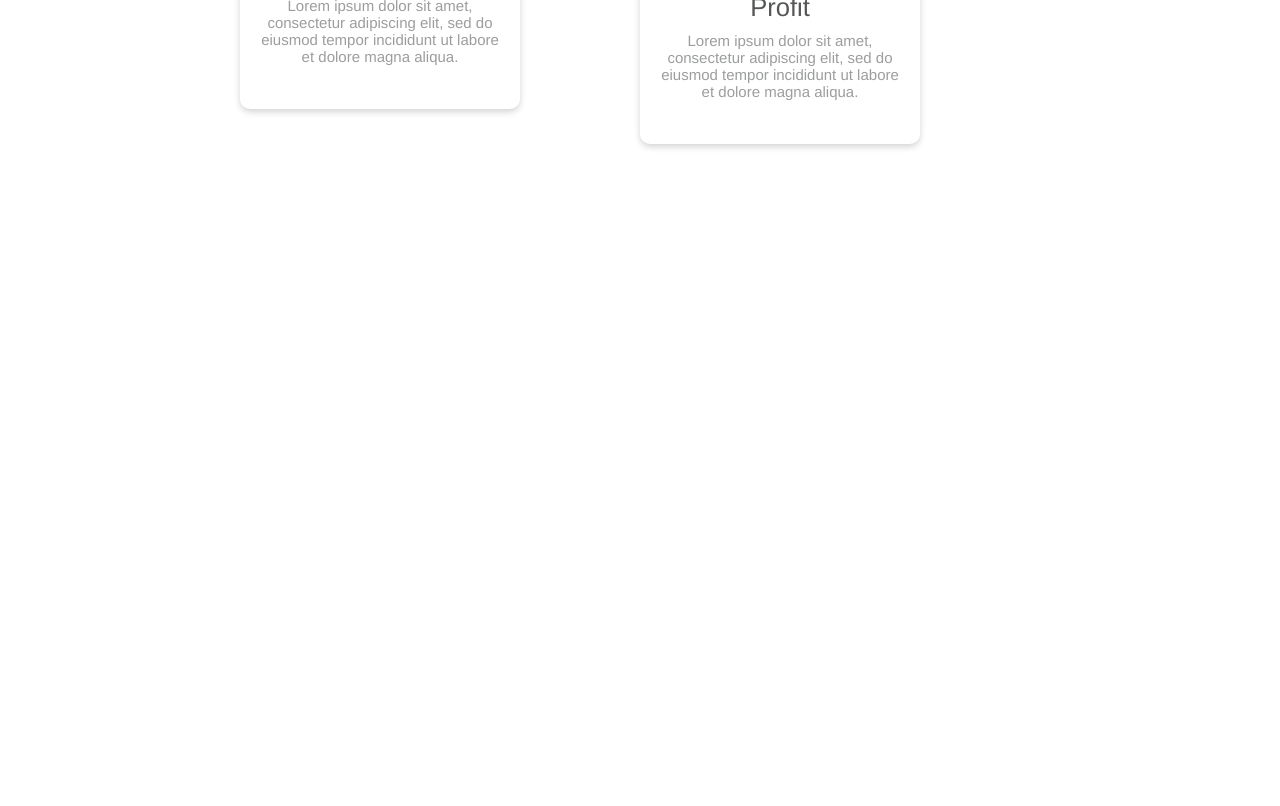
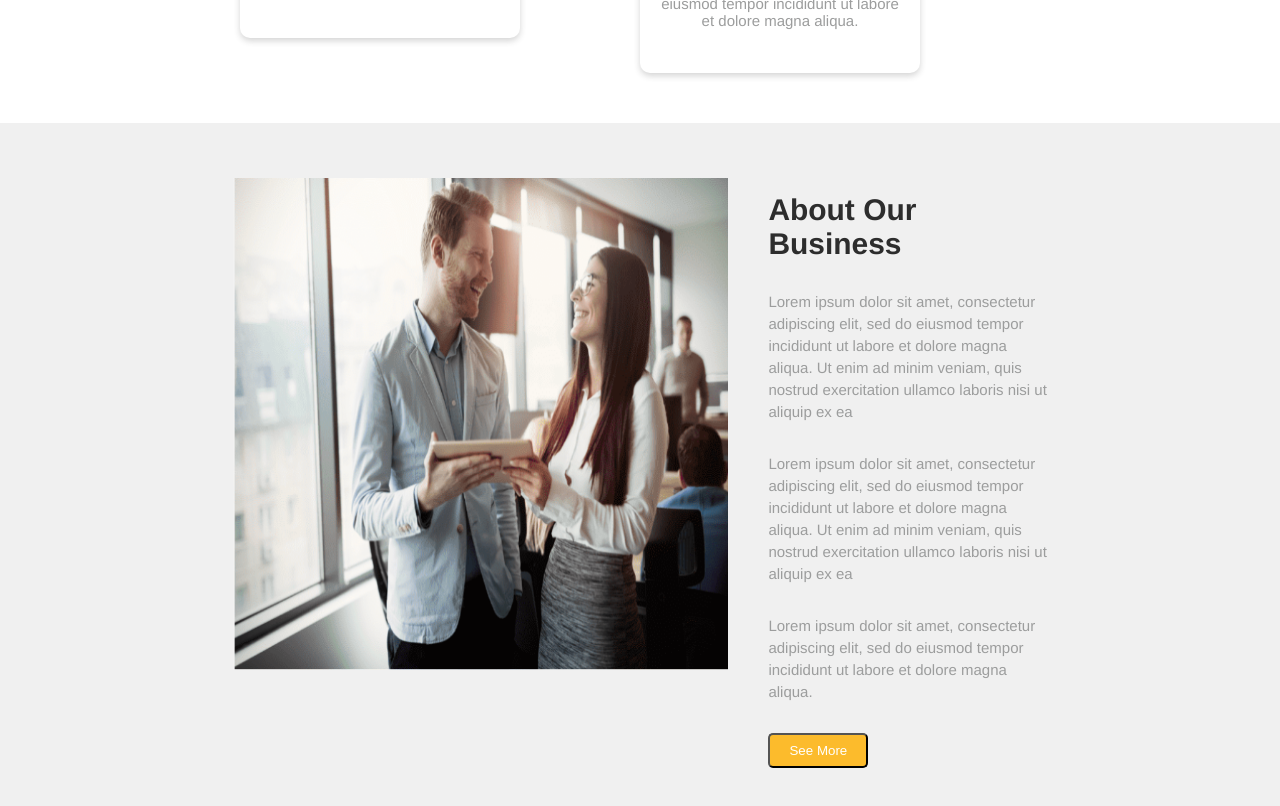
Before and after one commit to denomash/plug-Addons-site, a React (Create React App) app: page / in a window 1280 px wide. Shown: the part 1420-2226 px from the top of the page. Before the commit the page ends 1614 px from the top, so only its background shows below. Built offline with nearby package versions, Linux system fonts and the light colour scheme.

Commit message:
add about business content info

```diff
--- /dev/null
+++ b/src/Components/AboutSection/AboutBusiness.js
@@ -0,0 +1,51 @@
+import React from 'react'
+import './about.section.css'
+
+import aboutImg from '../../assets/about.png'
+
+const AboutBusiness = () => {
+    return (
+        <div className='about-section'>
+            <div className='container'>
+                <div className='about-section__content u-margin-top-big'>
+                    <div className='about-section__content--img'>
+                        <img className='about-section__content--avatar' src={aboutImg} alt='about image' />
+                    </div>
+                    <div className='about-section__content--info'>
+                        <h3 className='business__header u-margin-bottom-medium u-margin-top-small'>About Our Business</h3>
+                        <p className='business__info u-margin-bottom-medium'>
+                            Lorem ipsum dolor sit amet, consectetur
+                            adipiscing elit, sed do eiusmod tempor incididunt
+                            ut labore et dolore magna aliqua. Ut enim ad minim
+                            veniam, quis nostrud exercitation ullamco laboris
+                            nisi ut aliquip ex ea
+                        </p>
+
+                        <p className='business__info u-margin-bottom-medium'>
+                            Lorem ipsum dolor sit amet, consectetur
+                            adipiscing elit, sed do eiusmod tempor incididunt
+                            ut labore et dolore magna aliqua. Ut enim ad minim
+                            veniam, quis nostrud exercitation ullamco laboris
+                            nisi ut aliquip ex ea
+                        </p>
+
+                        <p className='business__info u-margin-bottom-medium'>
+                            Lorem ipsum dolor sit amet, consectetur
+                            adipiscing elit, sed do eiusmod tempor incididunt
+                            ut labore et dolore magna aliqua.
+
+                        </p>
+
+                        <button className='button btn-yellow '>See More</button>
+                    </div>
+
+                </div>
+            </div>
+
+
+
+        </div>
+    )
+}
+
+export default AboutBusiness
--- /dev/null
+++ b/src/Components/AboutSection/about.section.css
@@ -0,0 +1,30 @@
+.about-section {
+  display: flex;
+  background: rgba(240, 240, 240, 1);
+  height: 800px;
+  flex-direction: column;
+}
+
+.about-section__content {
+  display: flex;
+  flex-direction: row;
+}
+
+.about-section__content--img {
+  display: flex;
+  height: 492px;
+  width: 80%;
+}
+
+.about-section__content--avatar {
+  display: flex;
+  height: 100%;
+  width: 100%;
+}
+
+.about-section__content--info {
+  display: flex;
+  flex-direction: column;
+  width: 45%;
+  margin: 0 0 0 40px;
+}
--- a/src/Components/BusinessSection/styles.css
+++ b/src/Components/BusinessSection/styles.css
@@ -14,7 +14,7 @@
 .business__info {
   display: flex;
   color: rgba(156, 157, 157, 1);
-
+  line-height: 22px;
   width: 100%;
   justify-content: center;
   font-weight: 300;
--- a/src/Components/Header/header.css
+++ b/src/Components/Header/header.css
@@ -8,7 +8,7 @@
     url('../../assets/gg.jpg') no-repeat;
   background-size: cover;
   background-position: top;
-  height: 100vh;
+  height: 88vh;
   width: 100vw;
 }
 
--- a/src/Components/Main.js
+++ b/src/Components/Main.js
@@ -1,12 +1,14 @@
 import React from 'react'
 import Header from './Header/Header'
 import BusinessCards from './BusinessSection/BusinessCards'
+import AboutBusiness from './AboutSection/AboutBusiness'
 
 const Main = () => {
     return (
         <div>
             <Header />
             <BusinessCards />
+            <AboutBusiness />
         </div>
     )
 }
--- a/src/app.css
+++ b/src/app.css
@@ -32,8 +32,12 @@ body {
   margin-bottom: 55px !important;
 }
 
+.u-margin-top-small {
+  margin-top: 15px !important;
+}
+
 .u-margin-top-big {
-  margin-top: 8rem !important;
+  margin-top: 55px !important;
 }
 
 .u-margin-top-huge {
@@ -56,3 +60,8 @@ body {
   width: 100px;
   border-radius: 5px;
 }
+
+.btn-yellow {
+  background: rgba(252, 187, 44, 1);
+  font-weight: 500;
+}
```
Also changed, not shown: src/assets/about.png (added).
